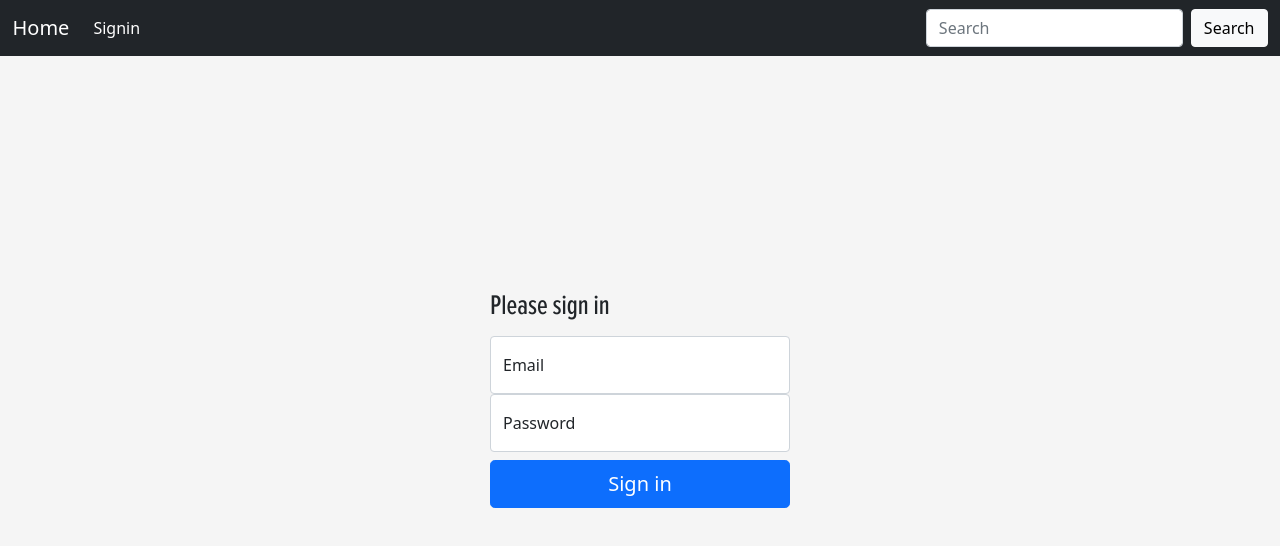
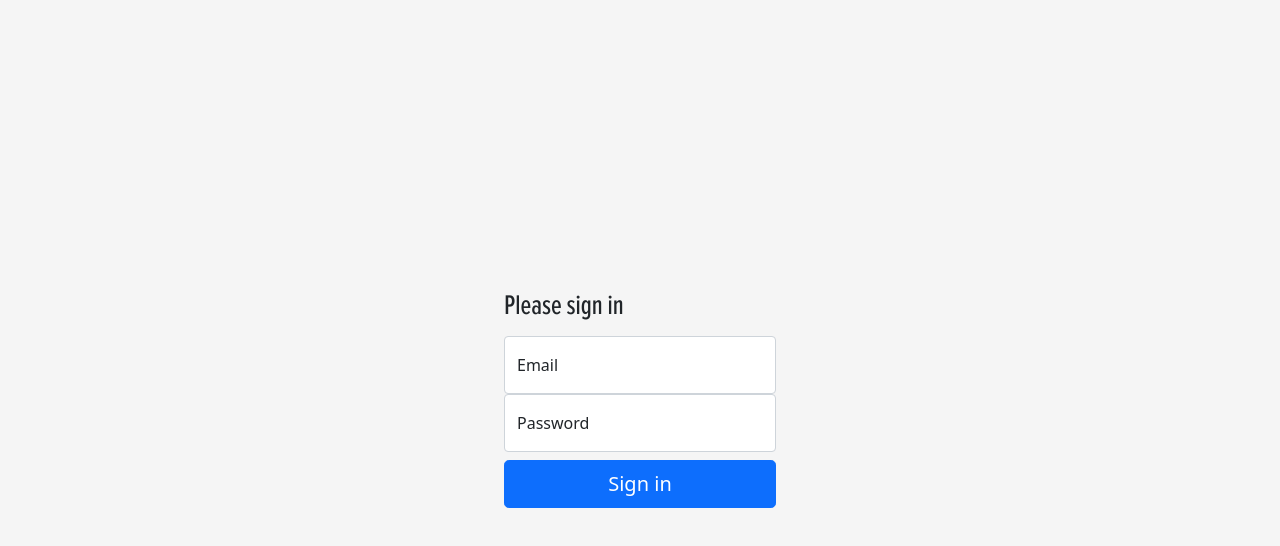
Before and after one commit to M2G/dashboard, a React (Create React App) app: page /signin in a window 1280 px wide. Shown: the top 546 px of the page. Built offline with nearby package versions, Linux system fonts and the light colour scheme.

Commit message:
scss refactor, add filter

```diff
--- a/src/App.tsx
+++ b/src/App.tsx
@@ -4,7 +4,7 @@ import Routes from './routes';
 function App({ history }: any) {
   return (
     <CustomRouter history={history}>
-      <Routes history={history} />
+      <Routes />
     </CustomRouter>
   );
 }
--- a/src/components/Navbar/Navbar.tsx
+++ b/src/components/Navbar/Navbar.tsx
@@ -1,13 +1,19 @@
+import type { SetStateAction } from 'react';
+import { useState } from 'react';
 import { Link } from 'react-router-dom';
-import ROUTER_PATH from 'constants/RouterPath';
 
 function Navbar() {
+  const [searchInput, setSearchInput] = useState('');
+
+  const searchItems = (searchValue: SetStateAction<string>) => {
+    setSearchInput(searchValue);
+  };
+
+  console.log('searchInput', searchInput);
+
   return (
     <nav className="navbar navbar-expand-md navbar-dark fixed-top bg-dark">
       <div className="container-fluid">
-        <Link to={ROUTER_PATH.HOME} className="navbar-brand">
-          Home
-        </Link>
         <button
           className="navbar-toggler"
           type="button"
@@ -22,8 +28,8 @@ function Navbar() {
         <div className="collapse navbar-collapse" id="navbarCollapse">
           <ul className="navbar-nav me-auto mb-2 mb-md-0">
             <li className="nav-item">
-              <Link to={ROUTER_PATH.SIGNIN} className="nav-link active">
-                Signin
+              <Link to="/" className="nav-link active">
+                Home
               </Link>
             </li>
           </ul>
@@ -33,6 +39,9 @@ function Navbar() {
               type="search"
               placeholder="Search"
               aria-label="Search"
+              onChange={({ target: { value } }: any) => {
+                searchItems(value as string);
+              }}
             />
             <button className="btn btn-light" type="submit">
               Search
--- a/src/containers/Home/Home.tsx
+++ b/src/containers/Home/Home.tsx
@@ -3,6 +3,7 @@ import { useState, useMemo, useEffect } from 'react';
 import { useDispatch, useSelector } from 'react-redux';
 import { authGetUsersProfilAction } from 'store/auth/actions';
 import TopLineLoading from 'components/Loading/TopLineLoading';
+import Navbar from 'components/Navbar/Navbar';
 
 const useSortableData = (items: any, config = null) => {
   const [sortConfig, setSortConfig] = useState<any>(config);
@@ -109,12 +110,15 @@ function Home() {
   if (loading) return <TopLineLoading />;
 
   return (
+    <>
+      <Navbar />
       <div className="o-zone">
         <div className="o-grid">
           <div className="o-grid__row">
             <div className="o-col">
               <div className="o-cell--one">
                 {users?.data?.length && (
+                  <div className="c-table">
                     <Table
                       data={users.data.map(
                         (user: {
@@ -130,12 +134,14 @@ function Home() {
                         })
                       )}
                     />
+                  </div>
                 )}
               </div>
             </div>
           </div>
         </div>
       </div>
+    </>
   );
 }
 
--- a/src/containers/Home/index.scss
+++ b/src/containers/Home/index.scss
@@ -1,16 +1,8 @@
-body {
+.c-table {
+  min-height: 100vh;
   display: flex;
+  justify-content: center;
   align-items: center;
-  padding-top: 40px;
-  padding-bottom: 40px;
-  background-color: #FFFFFF;
-
-  #root {
-    width: 100%;
-    padding: 15px;
-    margin: auto;
-    max-width: none;
-  }
 }
 
 table {
--- a/src/containers/Home/index.tsx
+++ b/src/containers/Home/index.tsx
@@ -3,7 +3,6 @@
 // import { useDispatch } from 'react-redux';
 // import { signinUserAction } from 'store/signin/actions';
 import HomeView from './Home';
-import './index.scss';
 
 function Home() {
   /* const dispatch = useDispatch();
--- a/src/containers/Signin/index.scss
+++ b/src/containers/Signin/index.scss
@@ -1,14 +1,11 @@
-body {
+.form-signin {
+  min-height: 100vh;
   display: flex;
+  justify-content: center;
   align-items: center;
-  padding-top: 40px;
-  padding-bottom: 40px;
   background-color: #F5F5F5;
 
-  #root {
-    width: 100%;
-    max-width: 330px;
-    padding: 15px;
-    margin: auto;
+  form {
+    width: map-get($_grid-breakpoints, sm) / 2;
   }
 }
--- a/src/containers/Signin/index.tsx
+++ b/src/containers/Signin/index.tsx
@@ -3,7 +3,6 @@ import { useDispatch } from 'react-redux';
 import { INITIAL_VALUES } from 'constants/constants';
 import { signinUserAction } from 'store/signin/actions';
 import SigninView from './Signin';
-import './index.scss';
 
 function Signin() {
   const dispatch = useDispatch();
--- a/src/routes/index.tsx
+++ b/src/routes/index.tsx
@@ -3,41 +3,21 @@ import { Suspense, lazy } from 'react';
 import { Routes, Route } from 'react-router-dom';
 
 import ROUTER_PATH from '../constants/RouterPath';
-// import NavBar from '../components/Navbar/NavBar';
-//import Container from '../components/Layout/Container';
+
 import PrivateRoute from '../routes/ProtectedRoutes';
 
 const Home = lazy(() => import('containers/Home'));
 const Signin = lazy(() => import('containers/Signin'));
 
 import TopLineLoading from 'components/Loading/TopLineLoading';
-import Navbar from 'components/Navbar/Navbar';
-/*
-import Identification from '../containers/Identification';
-import SigninPlatform from '../containers/SigninPlatform';
-import SignIn from '../containers/Signin';
-
-import SignUp from '../containers/Signup';
-import SignUpLevel from '../containers/Signup/NewUser/Level';
-import SignUpProfil from '../containers/Signup/NewUser/Profil';
-import SignUpType from '../containers/Signup/NewUser/Type';
-
-import Reset from '../containers/Reset';
-import Forgotyourpassword from '../containers/Forgotyourpassword';
-import Forgotyourpasswordchoose from '../containers/Forgotyourpasswordchoose';
-*/
 
 /**
  * Top level application router
  *
  * @returns {Component}
  */
-const Router = ({ history }: any) => {
-  console.log('history', history);
-
-  return (
+const Router = () => (
   <main>
-      <Navbar />
     <Routes>
       <Route
         path={ROUTER_PATH.SIGNIN}
@@ -60,6 +40,5 @@ const Router = ({ history }: any) => {
     </Routes>
   </main>
 );
-};
 
 export default Router;
--- a/src/styles/_variables.scss
+++ b/src/styles/_variables.scss
@@ -102,7 +102,7 @@ $_layout-grid: (
 // Bootstrap override
 // ==========================================================================
 
-$grid-breakpoints: (
+$_grid-breakpoints: (
   xs: 0,
   sm: 544px,
   md: 768px,
@@ -110,7 +110,7 @@ $grid-breakpoints: (
   xl: 1200px
 ) !default;
 
-$container-max-widths: (
+$_container-max-widths: (
   sm: 576px,
   md: 720px,
   lg: 940px,
--- a/src/styles/style.scss
+++ b/src/styles/style.scss
@@ -49,7 +49,7 @@
 // ==========================================================================
 @import './teaser/article';
 
-html,
-body {
-  height: 100%;
-}
+// Page
+// ==========================================================================
+@import './src/containers/Signin';
+@import './src/containers/Home';
```
Also changed, not shown: 1 other file (tests, documents, lock files or other folders). Lines whose indentation alone changed are shown as unchanged.
